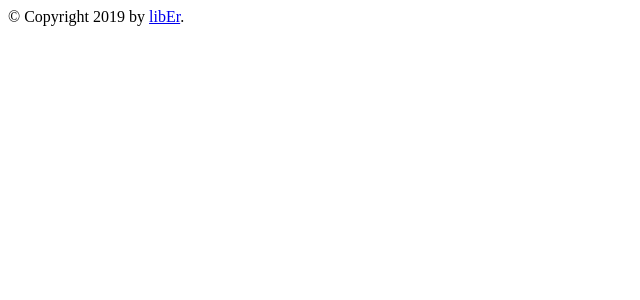
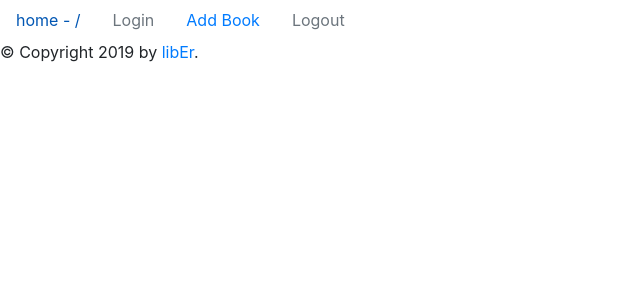
Before and after one commit to daviddongguo/BookstorePHP, a PHP site: template php_project/templates/pay.html.twig in a window 1280 px wide. Shown: the top 300 px of the page, without its empty margins (0-640 px from the left). Run offline with PHP 8.4, Linux system fonts and the light colour scheme; the template is opened without the code that fills it, so the values that code supplies are empty; some libraries are stand-ins or nearby versions.

Commit message:
add the link to Bootstrap, and and a topNav for testing. It works.

```diff
--- a/php_project/templates/master.html.twig
+++ b/php_project/templates/master.html.twig
@@ -2,6 +2,7 @@
 <html>
     <head>
         <link rel="stylesheet" href="/styles.css" />
+        <link rel="stylesheet" href="https://stackpath.bootstrapcdn.com/bootstrap/4.2.1/css/bootstrap.min.css" integrity="sha384-GJzZqFGwb1QTTN6wy59ffF1BuGJpLSa9DkKMp0DgiMDm4iYMj70gZWKYbI706tWS" crossorigin="anonymous">
         <title>{% block title %}{% endblock %} - libEr</title>
     {% block addhead %}{% endblock %}
 </head>
@@ -9,12 +10,35 @@
 
 <body>
 
-        <div id="centeredContent">{% block content %}{% endblock %}
+    <div id="centeredContent">
+        <div id='topNav'>
+            <ul class="nav">
+                <li class="nav-item">
+                    <a class="nav-link active" href="/">home - /</a>
+                </li>
+                <li class="nav-item">
+                    <a class="nav-link disabled" href="/login" tabindex="-1" aria-disabled="true">Login</a>
+                </li>
+                <li class="nav-item">
+                    <a class="nav-link active" href="/add" tabindex="-1" aria-disabled="true">Add Book</a>
+                </li>
+                <li class="nav-item">
+                    <a class="nav-link disabled" href="/logout" tabindex="-1" aria-disabled="true">Logout</a>
+                </li>
+            </ul>
+        </div>
+
+    {% block content %}{% endblock %}
+
 
 
     <div id="footer">&copy; Copyright 2019 by <a href="http://localhost:8099/">libEr</a>.</div>
 
 
 </div>
+<!-- TODO: add Google Analytics tracking code -->
+<script src="https://code.jquery.com/jquery-3.3.1.slim.min.js" integrity="sha384-q8i/X+965DzO0rT7abK41JStQIAqVgRVzpbzo5smXKp4YfRvH+8abtTE1Pi6jizo" crossorigin="anonymous"></script>
+<script src="https://cdnjs.cloudflare.com/ajax/libs/popper.js/1.14.6/umd/popper.min.js" integrity="sha384-wHAiFfRlMFy6i5SRaxvfOCifBUQy1xHdJ/yoi7FRNXMRBu5WHdZYu1hA6ZOblgut" crossorigin="anonymous"></script>
+<script src="https://stackpath.bootstrapcdn.com/bootstrap/4.2.1/js/bootstrap.min.js" integrity="sha384-B0UglyR+jN6CkvvICOB2joaf5I4l3gm9GU6Hc1og6Ls7i6U/mkkaduKaBhlAXv9k" crossorigin="anonymous"></script>
 </body>
 </html>
```
Lines whose indentation alone changed are shown as unchanged.
